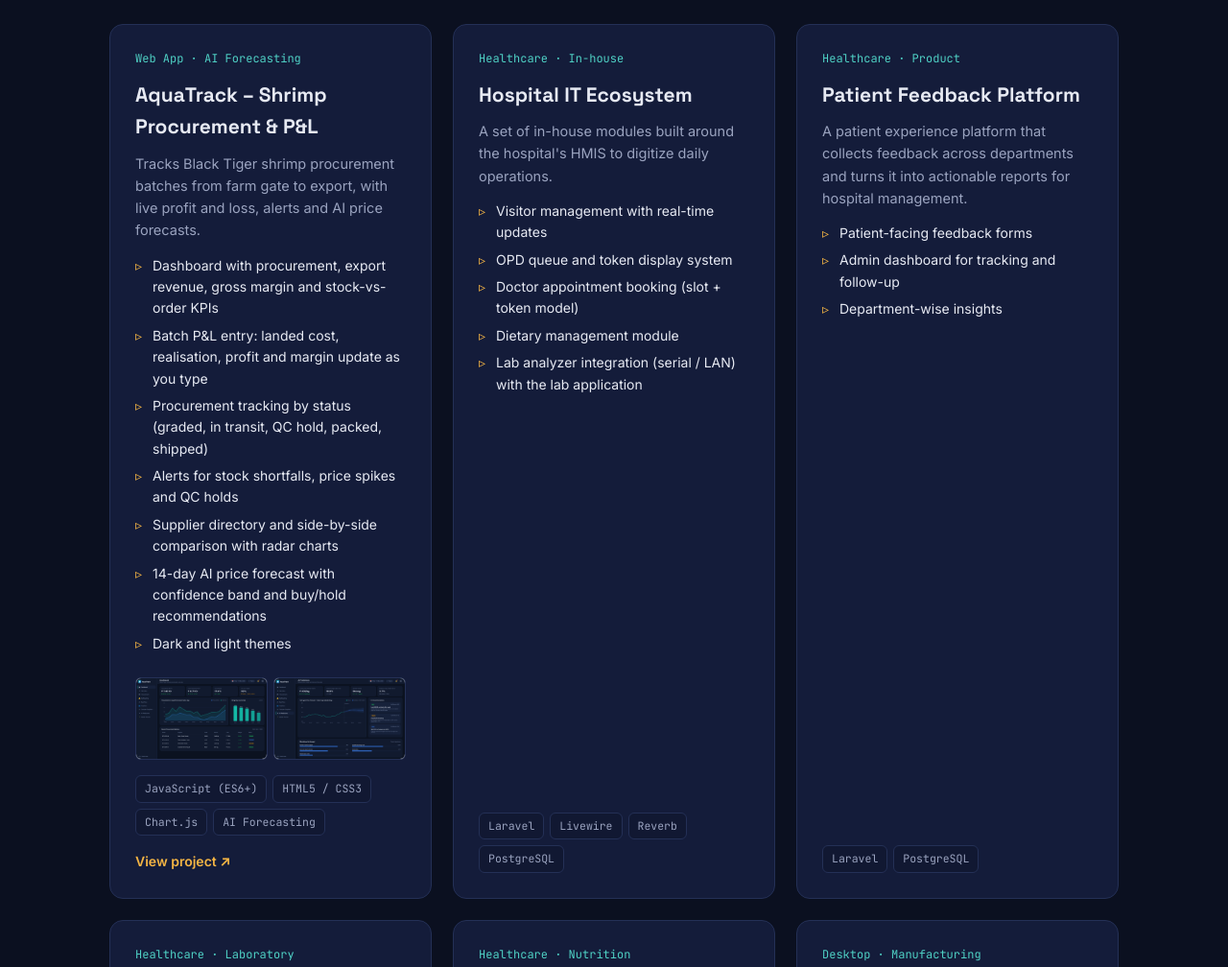
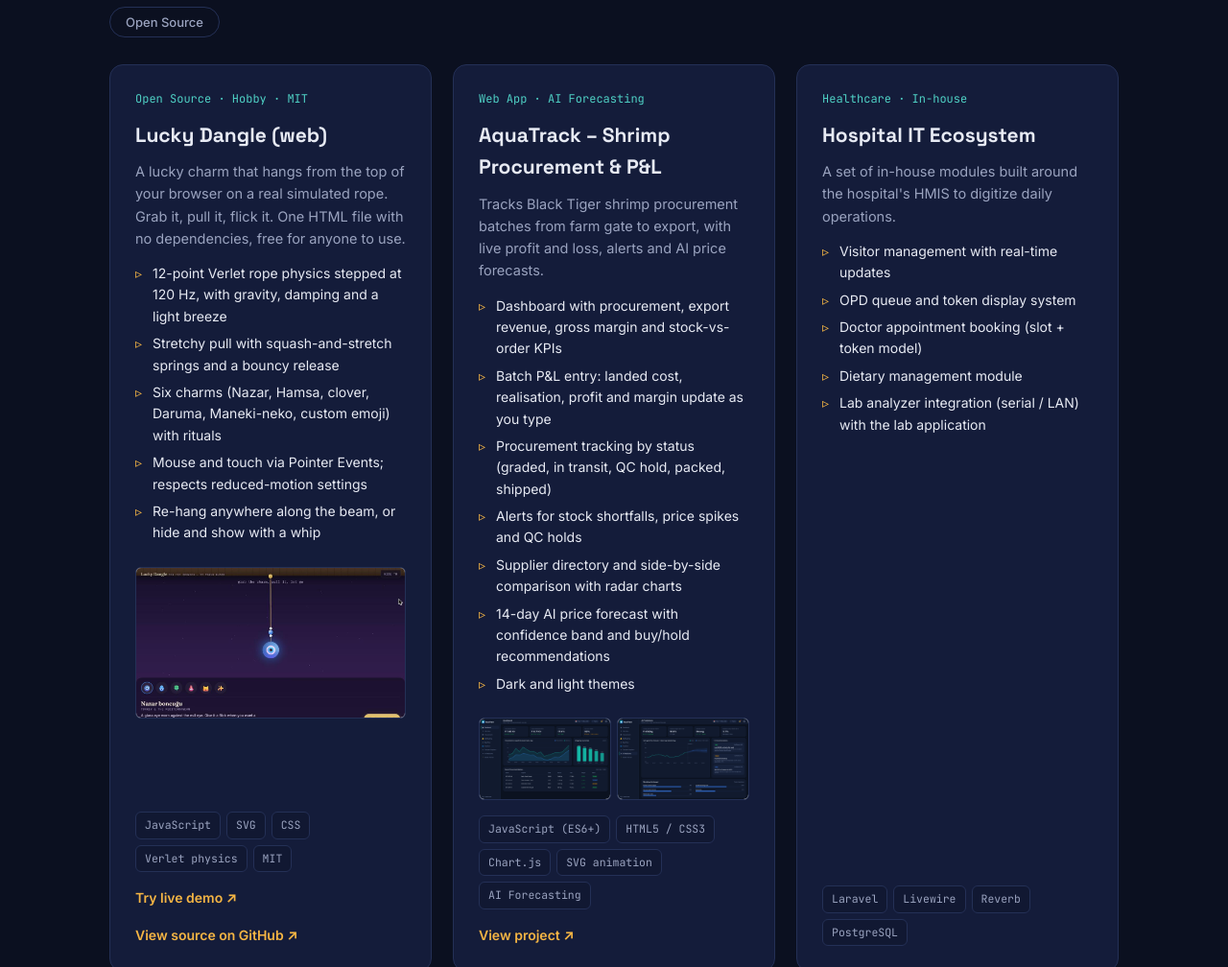
Before and after one commit to varunvasudevan/varunvasudevan.github.io, a plain HTML site: page index.html in a window 1280 px wide. Shown: the part 1751-2759 px from the top of the page at 96% size. Drawn offline with Linux system fonts and the light colour scheme.

Commit message:
Add Lucky Dangle (open source)

```diff
--- a/index.html
+++ b/index.html
@@ -201,9 +201,29 @@
       <button data-f="sites">Live Websites</button>
       <button data-f="ai">AI &amp; Analytics</button>
       <button data-f="fintech">Fintech</button>
+      <button data-f="opensource">Open Source</button>
     </div>
 
     <div class="grid">
+
+      <article class="card" data-c="opensource">
+        <div class="cat">Open Source · Hobby · MIT</div>
+        <h3>Lucky Dangle (web)</h3>
+        <p>A lucky charm that hangs from the top of your browser on a real simulated rope. Grab it, pull it, flick it. One HTML file with no dependencies, free for anyone to use.</p>
+        <ul>
+          <li>12-point Verlet rope physics stepped at 120 Hz, with gravity, damping and a light breeze</li>
+          <li>Stretchy pull with squash-and-stretch springs and a bouncy release</li>
+          <li>Six charms (Nazar, Hamsa, clover, Daruma, Maneki-neko, custom emoji) with rituals</li>
+          <li>Mouse and touch via Pointer Events; respects reduced-motion settings</li>
+          <li>Re-hang anywhere along the beam, or hide and show with a whip</li>
+        </ul>
+        <div class="shots one">
+          <img src="lucky-dangle.jpg" alt="Lucky Dangle – charm hanging on a rope in the browser" loading="lazy" />
+        </div>
+        <div class="chips"><span class="chip">JavaScript</span><span class="chip">SVG</span><span class="chip">CSS</span><span class="chip">Verlet physics</span><span class="chip">MIT</span></div>
+        <a class="visit" href="https://varunvasudevan.github.io/lucky-dangle/" target="_blank" rel="noopener">Try live demo ↗</a>
+        <a class="visit" href="https://github.com/varunvasudevan/lucky-dangle" target="_blank" rel="noopener">View source on GitHub ↗</a>
+      </article>
 
       <article class="card" data-c="ai">
         <div class="cat">Web App · AI Forecasting</div>
@@ -222,7 +242,7 @@
           <img src="aquatrack-dashboard.png" alt="AquaTrack – procurement dashboard" loading="lazy" />
           <img src="aquatrack-ai-predictions.png" alt="AquaTrack – AI price forecast and recommendations" loading="lazy" />
         </div>
-        <div class="chips"><span class="chip">JavaScript (ES6+)</span><span class="chip">HTML5 / CSS3</span><span class="chip">Chart.js</span><span class="chip">AI Forecasting</span></div>
+        <div class="chips"><span class="chip">JavaScript (ES6+)</span><span class="chip">HTML5 / CSS3</span><span class="chip">Chart.js</span><span class="chip">SVG animation</span><span class="chip">AI Forecasting</span></div>
         <a class="visit" href="https://github.com/varunvasudevan/aquatrack" target="_blank" rel="noopener">View project ↗</a>
       </article>
 
@@ -531,7 +551,7 @@
       <div class="skill"><h4>Backend</h4><div class="chips"><span class="chip">PHP / Laravel</span><span class="chip">Python</span><span class="chip">Node.js / TypeScript</span><span class="chip">REST APIs</span><span class="chip">Livewire / Reverb</span></div></div>
       <div class="skill"><h4>Frontend</h4><div class="chips"><span class="chip">JavaScript (ES6+)</span><span class="chip">HTML5 / CSS3</span><span class="chip">Angular</span><span class="chip">Tailwind CSS</span><span class="chip">Bootstrap</span><span class="chip">Chart.js</span><span class="chip">WordPress</span></div></div>
       <div class="skill"><h4>Desktop &amp; Mobile</h4><div class="chips"><span class="chip">Tkinter</span><span class="chip">OpenCV</span><span class="chip">PyInstaller</span><span class="chip">pywin32</span><span class="chip">Flutter</span><span class="chip">Kotlin (in progress)</span></div></div>
-      <div class="skill"><h4>Data &amp; AI</h4><div class="chips"><span class="chip">PostgreSQL</span><span class="chip">MySQL</span><span class="chip">TimescaleDB</span><span class="chip">Solr</span><span class="chip">Valkey / Redis</span><span class="chip">Time-series forecasting</span><span class="chip">Google Analytics</span><span class="chip">LLM / RAG (Ollama)</span></div></div>
+      <div class="skill"><h4>Data &amp; AI</h4><div class="chips"><span class="chip">PostgreSQL</span><span class="chip">MySQL</span><span class="chip">TimescaleDB</span><span class="chip">Solr</span><span class="chip">Valkey / Redis</span><span class="chip">Time-series forecasting</span><span class="chip">Physics simulation (Verlet)</span><span class="chip">Google Analytics</span><span class="chip">LLM / RAG (Ollama)</span></div></div>
       <div class="skill"><h4>Cloud &amp; DevOps</h4><div class="chips"><span class="chip">AWS EC2 · S3 · RDS</span><span class="chip">Lambda</span><span class="chip">Route 53</span><span class="chip">Docker</span><span class="chip">Linux</span></div></div>
       <div class="skill"><h4>Infrastructure</h4><div class="chips"><span class="chip">Networking / VLAN</span><span class="chip">Active Directory</span><span class="chip">Windows Server</span><span class="chip">Zabbix / PRTG</span><span class="chip">Cybersecurity</span></div></div>
       <div class="skill"><h4>IoT &amp; Platforms</h4><div class="chips"><span class="chip">ESP32</span><span class="chip">MQTT</span><span class="chip">Keycloak</span><span class="chip">DSpace</span><span class="chip">Odoo</span><span class="chip">HMIS / LIMS</span><span class="chip">Lab analyzer integration</span><span class="chip">Data migration</span></div></div>
```
Also changed, not shown: lucky-dangle.jpg (added).
